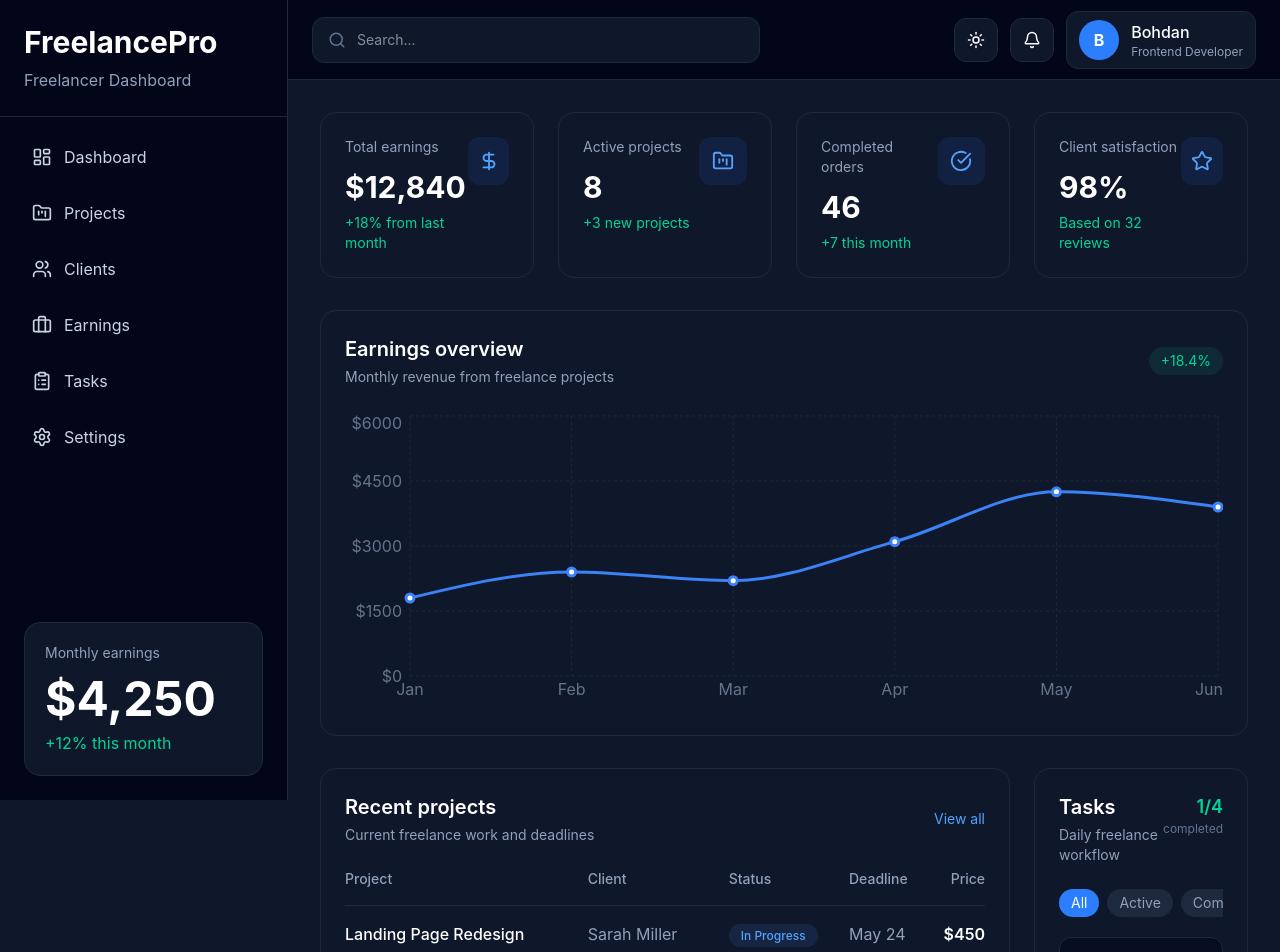
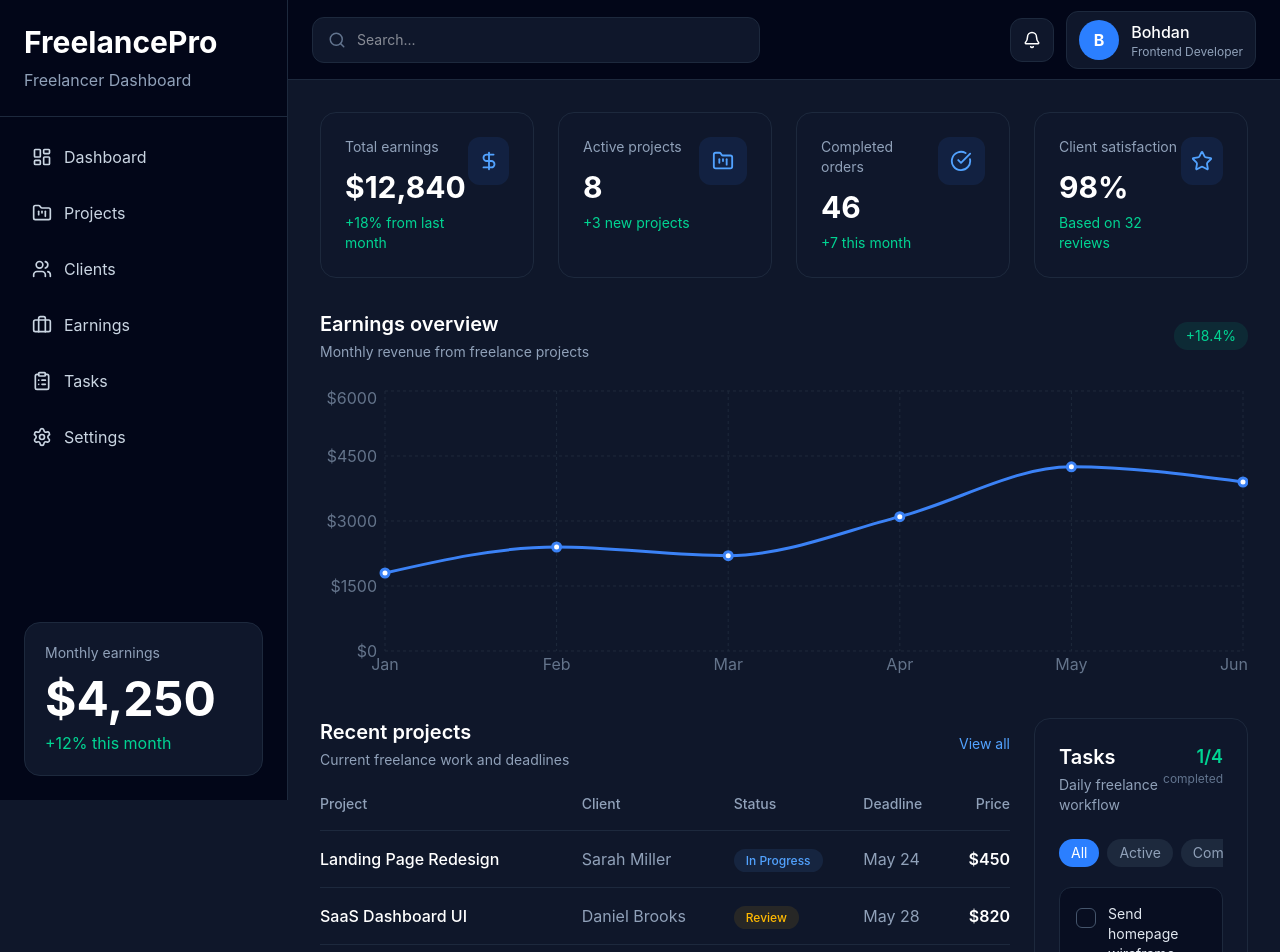
Before and after one commit to BohdanBedrynets/freelancer-dashboard, a React (Vite) app: page / in a window 1280 px wide. Shown: the top 952 px of the page. Built offline with nearby package versions, Linux system fonts and the light colour scheme.

Commit message:
Remove unfinished light theme

```diff
--- a/src/App.jsx
+++ b/src/App.jsx
@@ -1,4 +1,4 @@
-import { useEffect, useState } from "react"
+import { useState } from "react"
 
 import Sidebar from "./layout/Sidebar"
 import Topbar from "./layout/Topbar"
@@ -10,70 +10,31 @@ import TasksSection from "./sections/TasksSection"
 import ClientsSection from "./sections/ClientsSection"
 
 export default function App() {
-  const [theme, setTheme] = useState(() => {
-    return localStorage.getItem("theme") || "dark"
-  })
-
   const [isSidebarOpen, setIsSidebarOpen] = useState(false)
 
-  useEffect(() => {
-    localStorage.setItem("theme", theme)
-  }, [theme])
-
-  const cardClass =
-    theme === "dark"
-      ? "dashboard-card dashboard-card-dark"
-      : "dashboard-card dashboard-card-light"
-
   return (
-    <div
-      className={
-        theme === "dark"
-          ? "min-h-screen bg-[#0f172a] text-white flex transition-colors duration-300"
-          : "min-h-screen bg-slate-100 text-slate-950 flex transition-colors duration-300"
-      }
-    >
+    <div className="min-h-screen bg-[#0f172a] text-white flex">
       <Sidebar
         isSidebarOpen={isSidebarOpen}
         setIsSidebarOpen={setIsSidebarOpen}
       />
 
-      <div className="flex-1 flex flex-col lg:ml-0">
-        <Topbar
-          theme={theme}
-          setTheme={setTheme}
-          setIsSidebarOpen={setIsSidebarOpen}
-        />
+      <div className="flex-1 flex flex-col">
+        <Topbar setIsSidebarOpen={setIsSidebarOpen} />
 
         <main className="p-4 sm:p-6 xl:p-8 space-y-6 xl:space-y-8">
-          <StatsSection
-            theme={theme}
-            cardClass={cardClass}
-          />
-
-          <ChartSection
-            theme={theme}
-            cardClass={cardClass}
-          />
+          <StatsSection />
+          <ChartSection />
 
           <div className="grid grid-cols-1 xl:grid-cols-4 gap-6">
             <div className="xl:col-span-3">
-              <ProjectsSection
-                theme={theme}
-                cardClass={cardClass}
-              />
+              <ProjectsSection />
             </div>
 
-            <TasksSection
-              theme={theme}
-              cardClass={cardClass}
-            />
+            <TasksSection />
           </div>
 
-          <ClientsSection
-            theme={theme}
-            cardClass={cardClass}
-          />
+          <ClientsSection />
         </main>
       </div>
     </div>
--- a/src/layout/Topbar.jsx
+++ b/src/layout/Topbar.jsx
@@ -1,16 +1,6 @@
-import {
-  Bell,
-  Menu,
-  Moon,
-  Search,
-  Sun,
-} from "lucide-react"
+import { Bell, Menu, Search } from "lucide-react"
 
-export default function Topbar({
-  theme,
-  setTheme,
-  setIsSidebarOpen,
-}) {
+export default function Topbar({ setIsSidebarOpen }) {
   return (
     <header className="h-20 border-b border-slate-800 bg-slate-950 px-4 sm:px-6 flex items-center justify-between">
       <div className="flex items-center gap-3 w-full max-w-md">
@@ -36,23 +26,6 @@ export default function Topbar({
       </div>
 
       <div className="flex items-center gap-3 ml-4">
-        <button
-          onClick={() =>
-            setTheme(
-              theme === "dark"
-                ? "light"
-                : "dark"
-            )
-          }
-          className="w-11 h-11 rounded-xl bg-slate-900 border border-slate-800 flex items-center justify-center hover:bg-slate-800 transition"
-        >
-          {theme === "dark" ? (
-            <Sun size={18} />
-          ) : (
-            <Moon size={18} />
-          )}
-        </button>
-
         <button className="w-11 h-11 rounded-xl bg-slate-900 border border-slate-800 flex items-center justify-center hover:bg-slate-800 transition">
           <Bell size={18} />
         </button>
@@ -63,13 +36,8 @@ export default function Topbar({
           </div>
 
           <div>
-            <p className="font-medium text-white">
-              Bohdan
-            </p>
-
-            <p className="text-xs text-slate-400">
-              Frontend Developer
-            </p>
+            <p className="font-medium">Bohdan</p>
+            <p className="text-xs text-slate-400">Frontend Developer</p>
           </div>
         </div>
       </div>
```
